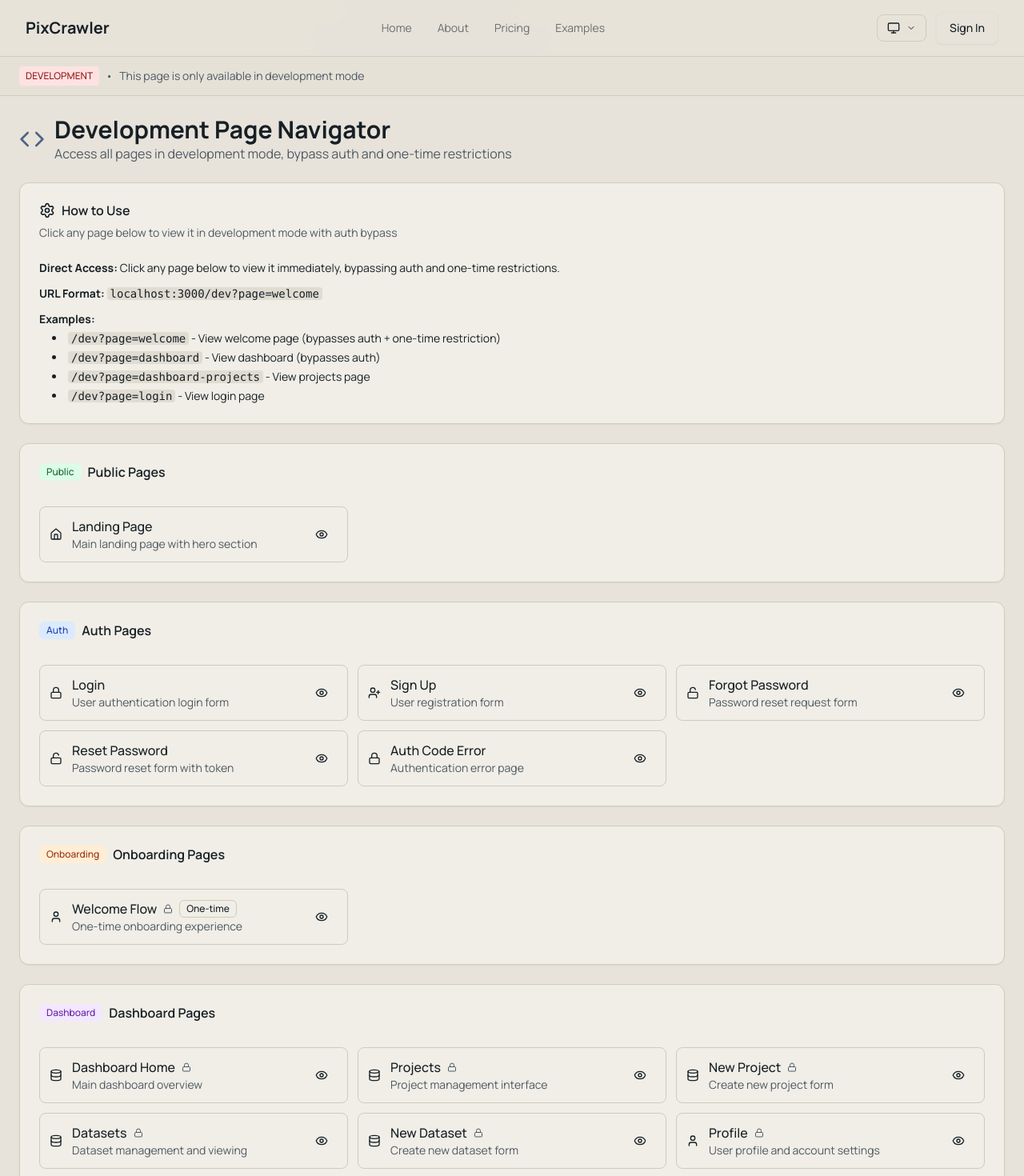
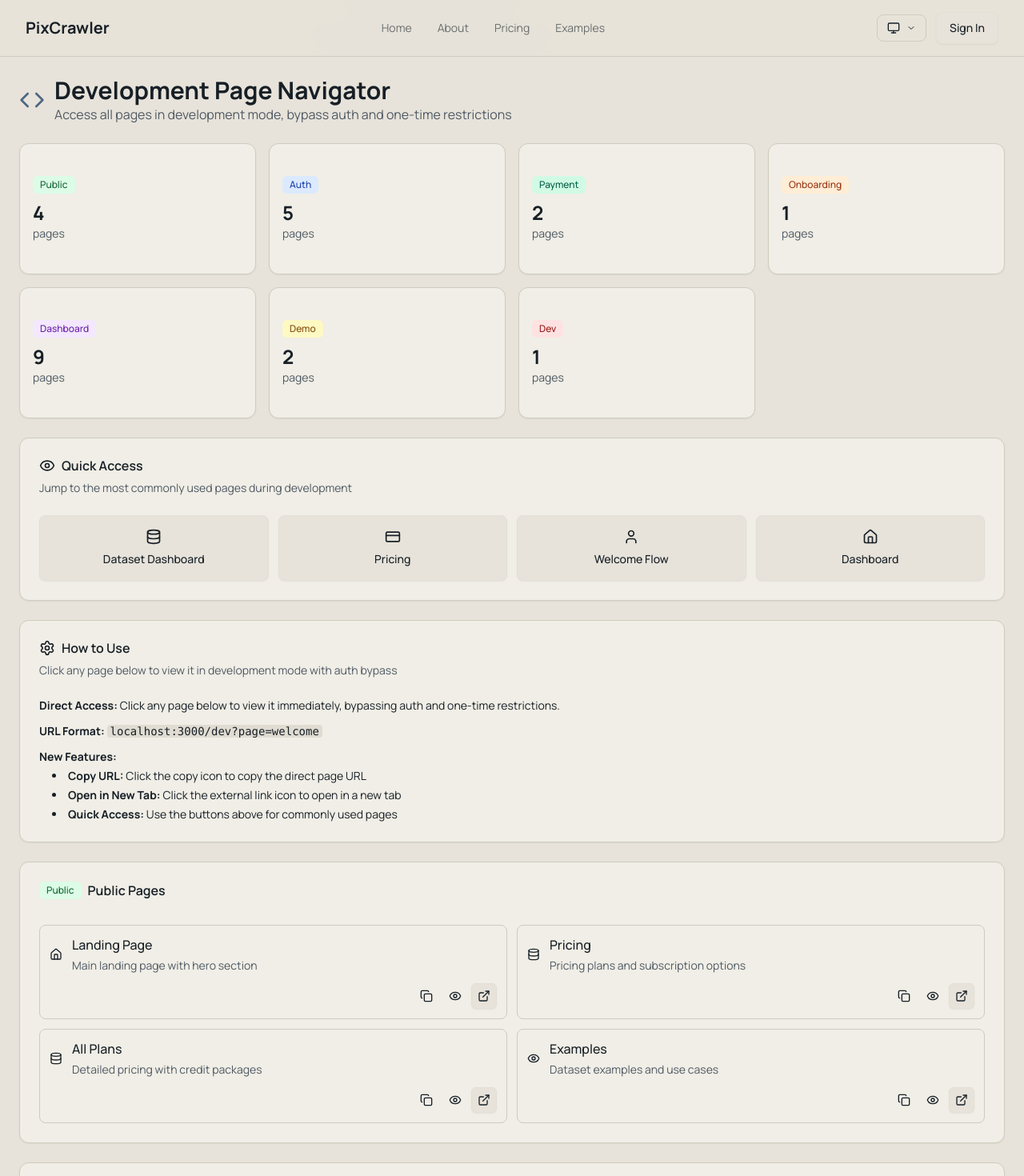
Before and after one commit to alaamer12/PixCrawler, a Next.js app in the folder frontend/: page /dev in a window 1280 px wide. Shown: the top 1470 px of the page at 80% size. Built offline with nearby package versions, Linux system fonts and the light colour scheme.

Commit message:
feat: update pages

```diff
--- a/frontend/app/dev/layout.tsx
+++ b/frontend/app/dev/layout.tsx
@@ -1,29 +1,10 @@
-import {Metadata} from 'next'
-
-export const metadata: Metadata = {
-  title: 'Development Tools - PixCrawler',
-  description: 'Development tools and page navigator for PixCrawler',
-}
-
 export default function DevLayout({
-                                    children,
-                                  }: {
+  children,
+}: {
   children: React.ReactNode
 }) {
   return (
     <div className="min-h-screen bg-background">
-      <div className="border-b bg-muted/40">
-        <div className="container mx-auto px-6 py-3">
-          <div className="flex items-center gap-2 text-sm text-muted-foreground">
-            <span
-              className="px-2 py-1 bg-red-100 text-red-800 dark:bg-red-900 dark:text-red-300 rounded text-xs font-medium">
-              DEVELOPMENT
-            </span>
-            <span>•</span>
-            <span>This page is only available in development mode</span>
-          </div>
-        </div>
-      </div>
       {children}
     </div>
   )
--- a/frontend/app/dev/page.tsx
+++ b/frontend/app/dev/page.tsx
@@ -4,7 +4,7 @@ import {useEffect} from 'react'
 import {Button} from '@/components/ui/button'
 import {Card, CardContent, CardDescription, CardHeader, CardTitle} from '@/components/ui/card'
 import {Badge} from '@/components/ui/badge'
-import {Code, Database, Eye, Home, Lock, Palette, Settings, TestTube, Unlock, User, UserPlus} from 'lucide-react'
+import {Code, Database, Eye, Home, Lock, Palette, Settings, TestTube, Unlock, User, UserPlus, CreditCard, ExternalLink, Copy} from 'lucide-react'
 import Link from 'next/link'
 import {useSearchParams} from 'next/navigation'
 
@@ -12,7 +12,7 @@ interface PageInfo {
   path: string
   name: string
   description: string
-  category: 'Public' | 'Auth' | 'Dashboard' | 'Onboarding' | 'Demo' | 'Dev'
+  category: 'Public' | 'Auth' | 'Payment' | 'Dashboard' | 'Onboarding' | 'Demo' | 'Dev'
   requiresAuth: boolean
   oneTime?: boolean
   icon: React.ReactNode
@@ -27,6 +27,30 @@ const PAGES: PageInfo[] = [
     category: 'Public',
     requiresAuth: false,
     icon: <Home className="size-4"/>
+  },
+  {
+    path: '/pricing',
+    name: 'Pricing',
+    description: 'Pricing plans and subscription options',
+    category: 'Public',
+    requiresAuth: false,
+    icon: <Database className="size-4"/>
+  },
+  {
+    path: '/pricing/plans',
+    name: 'All Plans',
+    description: 'Detailed pricing with credit packages',
+    category: 'Public',
+    requiresAuth: false,
+    icon: <Database className="size-4"/>
+  },
+  {
+    path: '/examples',
+    name: 'Examples',
+    description: 'Dataset examples and use cases',
+    category: 'Public',
+    requiresAuth: false,
+    icon: <Eye className="size-4"/>
   },
 
   // Auth Pages
@@ -71,6 +95,24 @@ const PAGES: PageInfo[] = [
     icon: <Lock className="size-4"/>
   },
 
+  // Payment Pages
+  {
+    path: '/payment/success',
+    name: 'Payment Success',
+    description: 'Payment confirmation and success page',
+    category: 'Payment',
+    requiresAuth: false,
+    icon: <CreditCard className="size-4"/>
+  },
+  {
+    path: '/payment/cancelled',
+    name: 'Payment Cancelled',
+    description: 'Payment cancellation page',
+    category: 'Payment',
+    requiresAuth: false,
+    icon: <CreditCard className="size-4"/>
+  },
+
   // Onboarding Pages
   {
     path: '/welcome',
@@ -109,8 +151,16 @@ const PAGES: PageInfo[] = [
   },
   {
     path: '/dashboard/datasets',
-    name: 'Datasets',
-    description: 'Dataset management and viewing',
+    name: 'Datasets List',
+    description: 'Dataset management and listing',
+    category: 'Dashboard',
+    requiresAuth: true,
+    icon: <Database className="size-4"/>
+  },
+  {
+    path: '/dashboard/datasets/cats_dogs_001',
+    name: 'Dataset Dashboard',
+    description: 'Complete dataset dashboard with overview, gallery, files',
     category: 'Dashboard',
     requiresAuth: true,
     icon: <Database className="size-4"/>
@@ -130,6 +180,14 @@ const PAGES: PageInfo[] = [
     category: 'Dashboard',
     requiresAuth: true,
     icon: <User className="size-4"/>
+  },
+  {
+    path: '/dashboard/billing',
+    name: 'Billing',
+    description: 'Subscription and billing management',
+    category: 'Dashboard',
+    requiresAuth: true,
+    icon: <Database className="size-4"/>
   },
   {
     path: '/dashboard/settings',
@@ -172,6 +230,7 @@ const PAGES: PageInfo[] = [
 const CATEGORY_COLORS = {
   'Public': 'bg-green-100 text-green-800 dark:bg-green-900 dark:text-green-300',
   'Auth': 'bg-blue-100 text-blue-800 dark:bg-blue-900 dark:text-blue-300',
+  'Payment': 'bg-emerald-100 text-emerald-800 dark:bg-emerald-900 dark:text-emerald-300',
   'Dashboard': 'bg-purple-100 text-purple-800 dark:bg-purple-900 dark:text-purple-300',
   'Onboarding': 'bg-orange-100 text-orange-800 dark:bg-orange-900 dark:text-orange-300',
   'Demo': 'bg-yellow-100 text-yellow-800 dark:bg-yellow-900 dark:text-yellow-300',
@@ -230,6 +289,64 @@ export default function DevPage() {
         </div>
       </div>
 
+      {/* Quick Stats */}
+      <div className="grid grid-cols-2 md:grid-cols-4 gap-4">
+        {Object.entries(groupedPages).map(([category, pages]) => (
+          <Card key={category}>
+            <CardContent className="p-4">
+              <div className="flex items-center gap-2">
+                <Badge className={CATEGORY_COLORS[category as keyof typeof CATEGORY_COLORS]} variant="secondary">
+                  {category}
+                </Badge>
+              </div>
+              <div className="text-2xl font-bold mt-2">{pages.length}</div>
+              <p className="text-sm text-muted-foreground">pages</p>
+            </CardContent>
+          </Card>
+        ))}
+      </div>
+
+      {/* Quick Access */}
+      <Card>
+        <CardHeader>
+          <CardTitle className="flex items-center gap-2">
+            <Eye className="size-5"/>
+            Quick Access
+          </CardTitle>
+          <CardDescription>
+            Jump to the most commonly used pages during development
+          </CardDescription>
+        </CardHeader>
+        <CardContent>
+          <div className="grid grid-cols-2 md:grid-cols-4 gap-3">
+            <Button asChild variant="outline" className="h-auto p-4 flex-col gap-2">
+              <Link href="/dashboard/datasets/cats_dogs_001">
+                <Database className="size-5"/>
+                <span className="text-sm">Dataset Dashboard</span>
+              </Link>
+            </Button>
+            <Button asChild variant="outline" className="h-auto p-4 flex-col gap-2">
+              <Link href="/pricing">
+                <CreditCard className="size-5"/>
+                <span className="text-sm">Pricing</span>
+              </Link>
+            </Button>
+            <Button asChild variant="outline" className="h-auto p-4 flex-col gap-2">
+              <Link href="/welcome">
+                <User className="size-5"/>
+                <span className="text-sm">Welcome Flow</span>
+              </Link>
+            </Button>
+            <Button asChild variant="outline" className="h-auto p-4 flex-col gap-2">
+              <Link href="/dashboard">
+                <Home className="size-5"/>
+                <span className="text-sm">Dashboard</span>
+              </Link>
+            </Button>
+          </div>
+        </CardContent>
+      </Card>
+
       {/* Info Card */}
       <Card>
         <CardHeader>
@@ -250,15 +367,11 @@ export default function DevPage() {
             <strong>URL Format:</strong> <code className="bg-muted px-1 rounded">localhost:3000/dev?page=welcome</code>
           </div>
           <div>
-            <strong>Examples:</strong>
+            <strong>New Features:</strong>
             <ul className="list-disc list-inside ml-4 mt-1 space-y-1">
-              <li><code className="bg-muted px-1 rounded">/dev?page=welcome</code> - View welcome page (bypasses auth +
-                one-time restriction)
-              </li>
-              <li><code className="bg-muted px-1 rounded">/dev?page=dashboard</code> - View dashboard (bypasses auth)
-              </li>
-              <li><code className="bg-muted px-1 rounded">/dev?page=dashboard-projects</code> - View projects page</li>
-              <li><code className="bg-muted px-1 rounded">/dev?page=login</code> - View login page</li>
+              <li><strong>Copy URL:</strong> Click the copy icon to copy the direct page URL</li>
+              <li><strong>Open in New Tab:</strong> Click the external link icon to open in a new tab</li>
+              <li><strong>Quick Access:</strong> Use the buttons above for commonly used pages</li>
             </ul>
           </div>
         </CardContent>
@@ -276,16 +389,18 @@ export default function DevPage() {
             </CardTitle>
           </CardHeader>
           <CardContent>
-            <div className="grid gap-3 md:grid-cols-2 lg:grid-cols-3">
+            <div className="grid gap-3 md:grid-cols-1 lg:grid-cols-2">
               {pages.map((page) => (
                 <div
                   key={page.path}
-                  className="flex items-center justify-between p-3 border rounded-lg hover:bg-accent/50 transition-colors"
+                  className="border rounded-lg hover:bg-accent/50 transition-colors overflow-hidden"
                 >
-                  <div className="flex items-center gap-3 flex-1">
+                  <div className="flex items-center gap-3 p-3">
+                    <div className="flex-shrink-0">
                       {page.icon}
+                    </div>
                     <div className="flex-1 min-w-0">
-                      <div className="flex items-center gap-2">
+                      <div className="flex items-center gap-2 mb-1">
                         <h3 className="font-medium truncate">{page.name}</h3>
                         {page.requiresAuth && (
                           <Lock className="size-3 text-muted-foreground"/>
@@ -301,14 +416,38 @@ export default function DevPage() {
                       </p>
                     </div>
                   </div>
-                  <Button asChild size="sm" variant="ghost">
+
+                  {/* Action buttons in a separate row */}
+                  <div className="flex items-center justify-end gap-1 px-3 pb-3 pt-0">
+                    <Button
+                      size="sm"
+                      variant="ghost"
+                      onClick={() => {
+                        navigator.clipboard.writeText(`${window.location.origin}${page.path}`)
+                      }}
+                      title="Copy URL"
+                      className="h-8 w-8 p-0"
+                    >
+                      <Copy className="size-4"/>
+                    </Button>
+                    <Button asChild size="sm" variant="ghost" className="h-8 w-8 p-0">
                       <Link
                         href={getDevUrl(page)}
-                      className="flex items-center gap-1"
+                        title="View Page"
                       >
                         <Eye className="size-4"/>
                       </Link>
                     </Button>
+                    <Button asChild size="sm" variant="outline" className="h-8 w-8 p-0">
+                      <Link
+                        href={page.path}
+                        target="_blank"
+                        title="Open in New Tab"
+                      >
+                        <ExternalLink className="size-4"/>
+                      </Link>
+                    </Button>
+                  </div>
                 </div>
               ))}
             </div>
```
Lines whose indentation alone changed are shown as unchanged.
